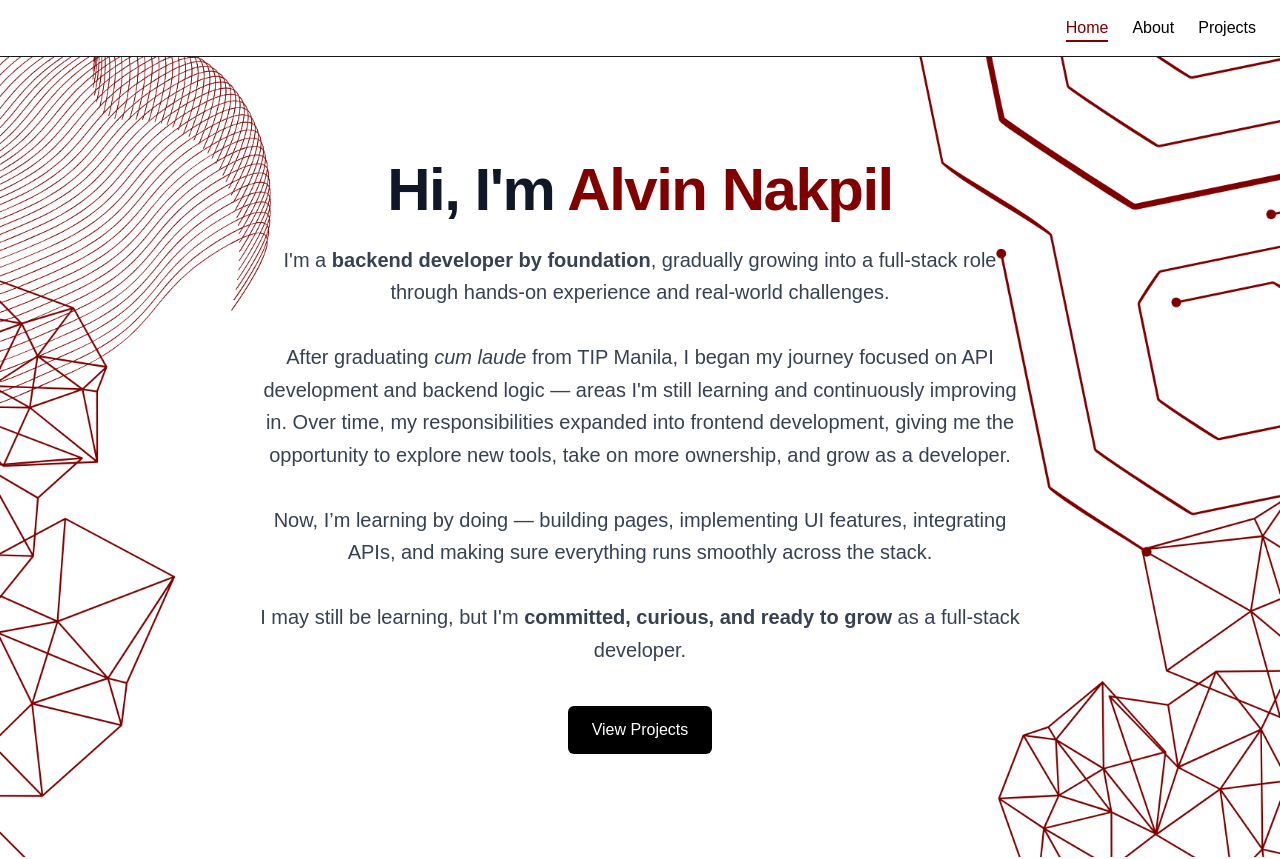
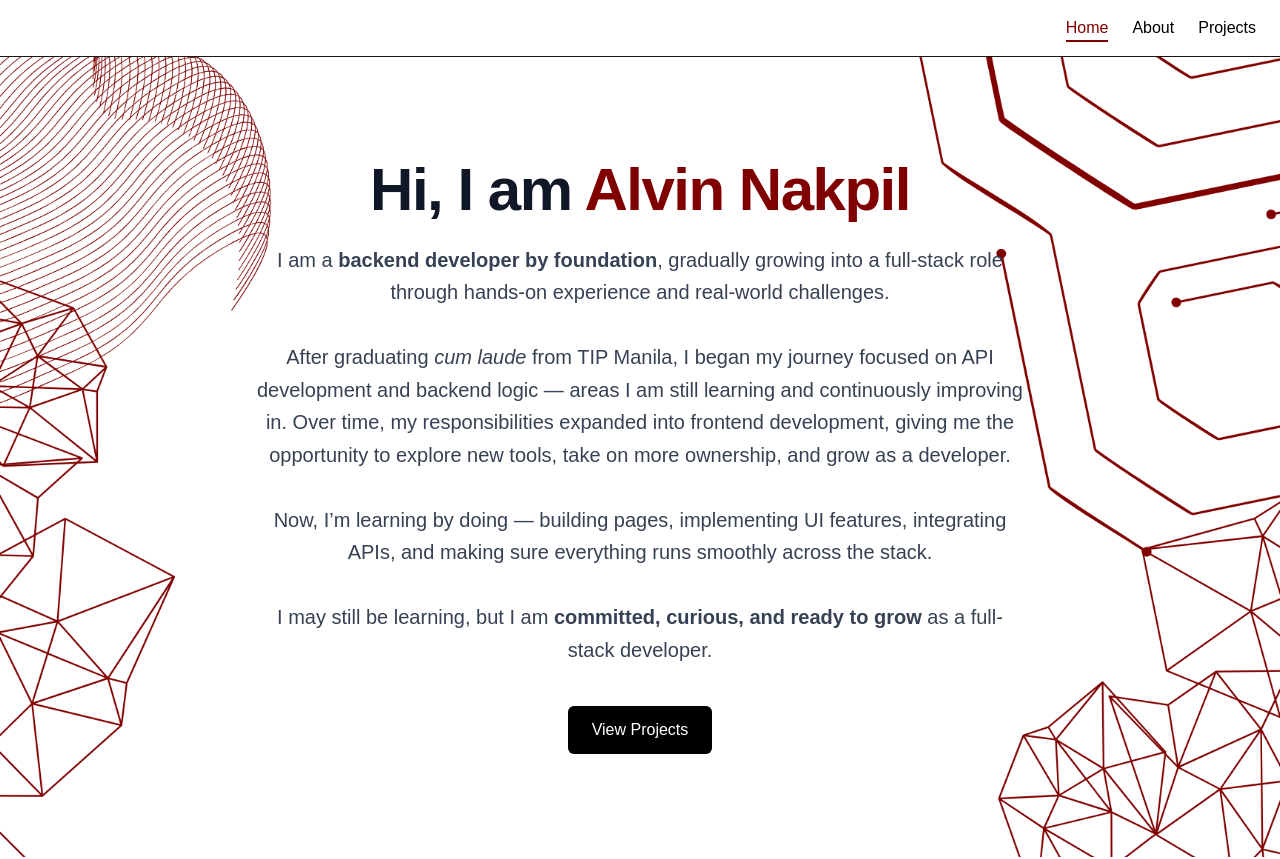
Before and after one commit to jayv1ins/portfolio, a Next.js app: page / in a window 1280 px wide. Shown: the top 859 px of the page. Built offline with nearby package versions, Linux system fonts and the light colour scheme.

Commit message:
fix bugs

```diff
--- a/app/page.tsx
+++ b/app/page.tsx
@@ -17,22 +17,22 @@ export default function Home() {
       {/* Page content */}
       <main className="relative flex flex-col items-center justify-center px-6 text-center min-h-screen">
         <h1 className="text-4xl md:text-6xl font-extrabold tracking-tight text-gray-900">
-          Hi, I'm <span className="text-[#800000]">Alvin Nakpil</span>
+          Hi, I am <span className="text-[#800000]">Alvin Nakpil</span>
         </h1>
 
         <p className="mt-6 text-lg md:text-xl text-gray-700 max-w-3xl leading-relaxed">
-        I'm a <strong>backend developer by foundation</strong>, gradually growing into a full-stack role through
+        I am a <strong>backend developer by foundation</strong>, gradually growing into a full-stack role through
         hands-on experience and real-world challenges.
         <br /><br />
         After graduating <em>cum laude</em> from TIP Manila, I began my journey focused on API development and backend
-        logic — areas I'm still learning and continuously improving in. Over time, my responsibilities expanded into
+        logic — areas I am still learning and continuously improving in. Over time, my responsibilities expanded into
         frontend development, giving me the opportunity to explore new tools, take on more ownership, and grow as a
         developer.
         <br /><br />
         Now, I’m learning by doing — building pages, implementing UI features, integrating APIs, and making sure everything
         runs smoothly across the stack.
         <br /><br />
-        I may still be learning, but I'm <strong>committed, curious, and ready to grow</strong> as a full-stack developer.
+        I may still be learning, but I am <strong>committed, curious, and ready to grow</strong> as a full-stack developer.
       </p>
 
         <div className="mt-10 flex flex-wrap gap-4 justify-center">
```
